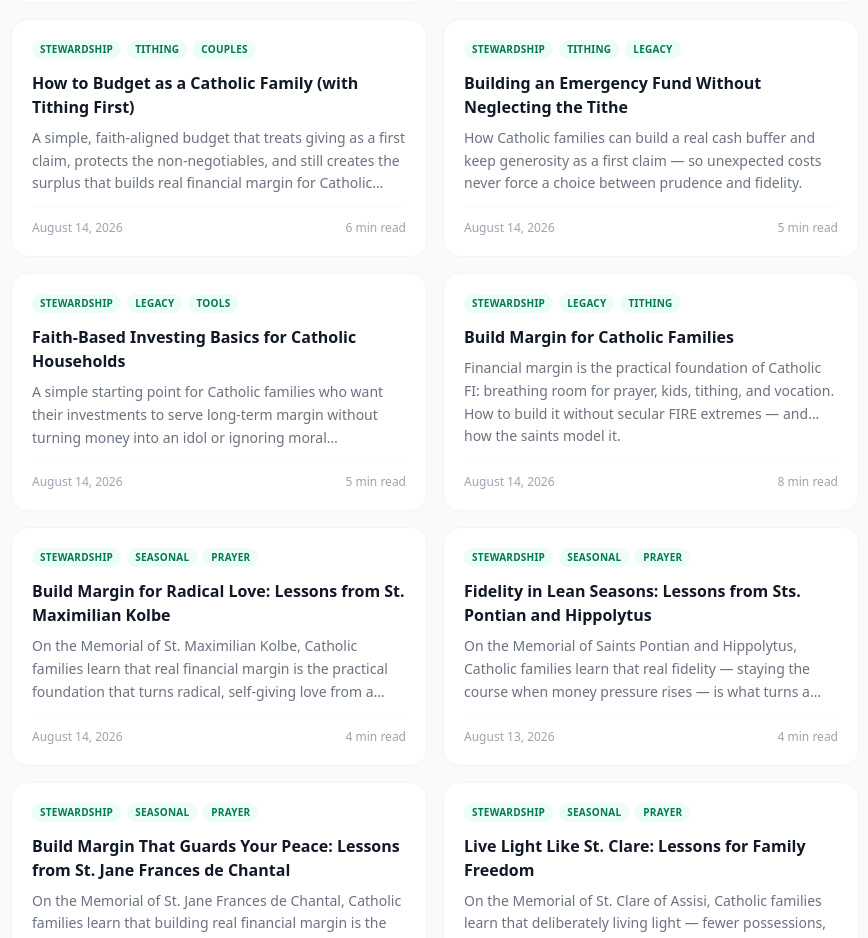
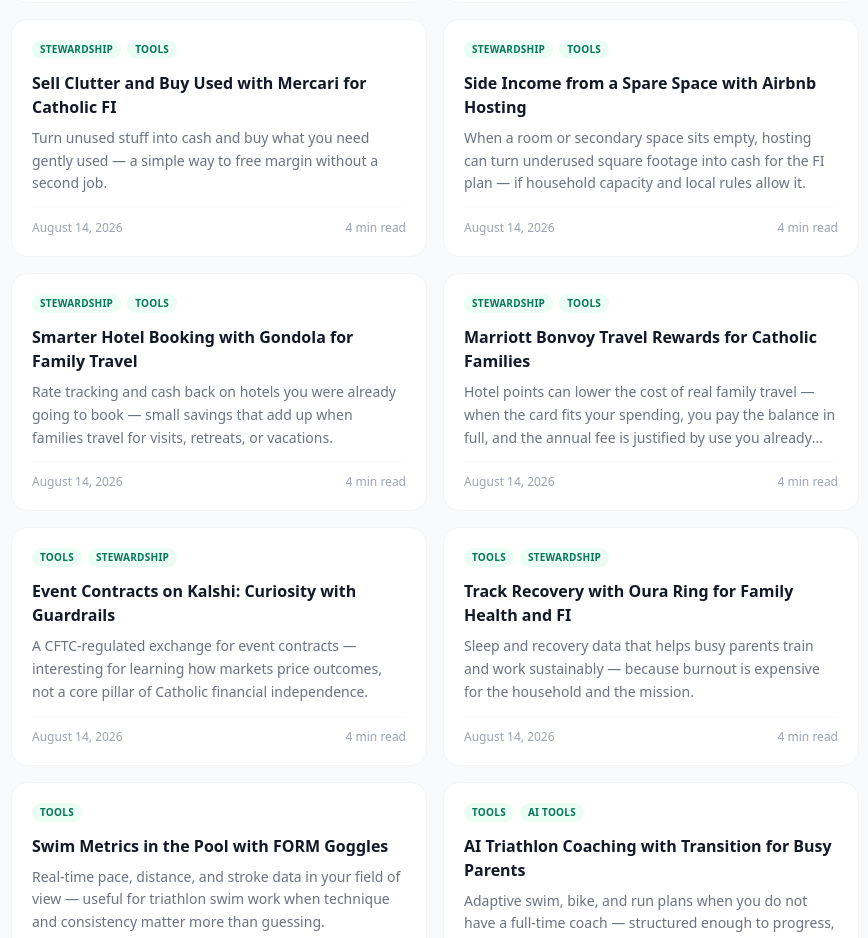
Before and after one commit to daughterpop/super-fi-calc, a React (Vite) app: page /blog in a window 1280 px wide. Shown: the part 1340-2278 px from the top of the page, without its empty margins (205-1073 px from the left). Built offline with nearby package versions, Linux system fonts and the light colour scheme.

Commit message:
Add metadata for 10 remaining referral tool posts

```diff
--- a/src/data/posts.js
+++ b/src/data/posts.js
@@ -48,6 +48,106 @@ const rawPosts = [
     link: '/blog/stretch-the-grocery-budget-with-thrive-market-for-catholic-fi',
     tags: ['Stewardship', 'Tools', 'Parenting'],
     featured: true
+  },
+  {
+    title: 'Cut the Phone Bill with Mint Mobile for Catholic FI',
+    date: 'August 14, 2026',
+    dateSort: '2026-08-14',
+    excerpt: 'A recurring bill most households can shrink without lifestyle drama — freeing cash for the emergency fund, investing, or the tithe.',
+    readTime: '4 min read',
+    link: '/blog/cut-the-phone-bill-with-mint-mobile-for-catholic-fi',
+    tags: ['Stewardship', 'Tools'],
+    featured: false
+  },
+  {
+    title: 'Sell Clutter and Buy Used with Mercari for Catholic FI',
+    date: 'August 14, 2026',
+    dateSort: '2026-08-14',
+    excerpt: 'Turn unused stuff into cash and buy what you need gently used — a simple way to free margin without a second job.',
+    readTime: '4 min read',
+    link: '/blog/sell-clutter-and-buy-used-with-mercari-for-catholic-fi',
+    tags: ['Stewardship', 'Tools'],
+    featured: false
+  },
+  {
+    title: 'Side Income from a Spare Space with Airbnb Hosting',
+    date: 'August 14, 2026',
+    dateSort: '2026-08-14',
+    excerpt: 'When a room or secondary space sits empty, hosting can turn underused square footage into cash for the FI plan — if household capacity and local rules allow it.',
+    readTime: '4 min read',
+    link: '/blog/side-income-from-a-spare-space-with-airbnb-hosting',
+    tags: ['Stewardship', 'Tools'],
+    featured: false
+  },
+  {
+    title: 'Smarter Hotel Booking with Gondola for Family Travel',
+    date: 'August 14, 2026',
+    dateSort: '2026-08-14',
+    excerpt: 'Rate tracking and cash back on hotels you were already going to book — small savings that add up when families travel for visits, retreats, or vacations.',
+    readTime: '4 min read',
+    link: '/blog/smarter-hotel-booking-with-gondola-for-family-travel',
+    tags: ['Stewardship', 'Tools'],
+    featured: false
+  },
+  {
+    title: 'Marriott Bonvoy Travel Rewards for Catholic Families',
+    date: 'August 14, 2026',
+    dateSort: '2026-08-14',
+    excerpt: 'Hotel points can lower the cost of real family travel — when the card fits your spending, you pay the balance in full, and the annual fee is justified by use you already planned.',
+    readTime: '4 min read',
+    link: '/blog/marriott-bonvoy-travel-rewards-for-catholic-families',
+    tags: ['Stewardship', 'Tools'],
+    featured: false
+  },
+  {
+    title: 'Event Contracts on Kalshi: Curiosity with Guardrails',
+    date: 'August 14, 2026',
+    dateSort: '2026-08-14',
+    excerpt: 'A CFTC-regulated exchange for event contracts — interesting for learning how markets price outcomes, not a core pillar of Catholic financial independence.',
+    readTime: '4 min read',
+    link: '/blog/event-contracts-on-kalshi-curiosity-with-guardrails',
+    tags: ['Tools', 'Stewardship'],
+    featured: false
+  },
+  {
+    title: 'Track Recovery with Oura Ring for Family Health and FI',
+    date: 'August 14, 2026',
+    dateSort: '2026-08-14',
+    excerpt: 'Sleep and recovery data that helps busy parents train and work sustainably — because burnout is expensive for the household and the mission.',
+    readTime: '4 min read',
+    link: '/blog/track-recovery-with-oura-ring-for-family-health-and-fi',
+    tags: ['Tools', 'Stewardship'],
+    featured: false
+  },
+  {
+    title: 'Swim Metrics in the Pool with FORM Goggles',
+    date: 'August 14, 2026',
+    dateSort: '2026-08-14',
+    excerpt: 'Real-time pace, distance, and stroke data in your field of view — useful for triathlon swim work when technique and consistency matter more than guessing.',
+    readTime: '4 min read',
+    link: '/blog/swim-metrics-in-the-pool-with-form-goggles',
+    tags: ['Tools'],
+    featured: false
+  },
+  {
+    title: 'AI Triathlon Coaching with Transition for Busy Parents',
+    date: 'August 14, 2026',
+    dateSort: '2026-08-14',
+    excerpt: 'Adaptive swim, bike, and run plans when you do not have a full-time coach — structured enough to progress, flexible enough for family life.',
+    readTime: '4 min read',
+    link: '/blog/ai-triathlon-coaching-with-transition-for-busy-parents',
+    tags: ['Tools', 'AI Tools'],
+    featured: false
+  },
+  {
+    title: 'Private Mail and VPN with Proton for Catholic Families',
+    date: 'August 14, 2026',
+    dateSort: '2026-08-14',
+    excerpt: 'Encrypted email, VPN, password manager, and drive under one privacy-focused provider — a practical layer of digital stewardship alongside data-broker removal.',
+    readTime: '4 min read',
+    link: '/blog/private-mail-and-vpn-with-proton-for-catholic-families',
+    tags: ['Privacy', 'Tools', 'Stewardship'],
+    featured: false
   },
   {
     title: 'Is FIRE Compatible with Catholicism?',
@@ -330,7 +430,7 @@ const rawPosts = [
     featured: false
   },
   {
-    title: 'Protect Your Family’s Digital Privacy: Stewardship Tools That Belong on the Path to FI',
+    title: 'Protect Your Family\'s Digital Privacy: Stewardship Tools That Belong on the Path to FI',
     date: 'July 12, 2026',
     dateSort: '2026-07-12',
     excerpt: 'Identity theft and data brokers drain time, money, and peace. How Incogni and Surfshark help Catholic families protect their household as part of faithful financial independence.',
@@ -353,7 +453,7 @@ const rawPosts = [
     title: 'Catholic Families: Leverage AI for Prayerful Financial Freedom and Lasting Legacy',
     date: 'June 04, 2026',
     dateSort: '2026-06-04',
-    excerpt: 'With the Pope’s new encyclical on AI, Catholic families can use smart tools alongside prayer to accelerate their path to financial independence and build a faith-filled legacy for their kids.',
+    excerpt: 'With the Pope\'s new encyclical on AI, Catholic families can use smart tools alongside prayer to accelerate their path to financial independence and build a faith-filled legacy for their kids.',
     readTime: '4 min read',
     link: '/blog/catholic-families-leverage-ai-for-prayerful-financial-freedom-and-lasting-legacy',
     tags: ['AI Tools', 'Prayer', 'Legacy'],
@@ -460,10 +560,10 @@ const rawPosts = [
     featured: false
   },
   {
-    title: 'Stewarding Your Family’s Future: Building Generational Wealth Through Faith and FI',
+    title: 'Stewarding Your Family\'s Future: Building Generational Wealth Through Faith and FI',
     date: 'May 20, 2026',
     dateSort: '2026-05-20',
-    excerpt: 'Financial independence isn’t just about early retirement — it’s about creating a lasting legacy of faith, generosity, and wise stewardship for the next generation.',
+    excerpt: 'Financial independence isn\'t just about early retirement — it\'s about creating a lasting legacy of faith, generosity, and wise stewardship for the next generation.',
     readTime: '4 min read',
     link: '/blog/stewarding-your-familys-future-building-generational-wealth-through-faith-and-fi',
     tags: ['Legacy', 'Stewardship'],
@@ -473,7 +573,7 @@ const rawPosts = [
     title: 'Why Financial Independence Is for Everyone',
     date: 'May 18, 2026',
     dateSort: '2026-05-18',
-    excerpt: 'Financial independence isn’t just for tech bros or high earners — it’s for regular families ready to build margin, faith, and freedom.',
+    excerpt: 'Financial independence isn\'t just for tech bros or high earners — it\'s for regular families ready to build margin, faith, and freedom.',
     readTime: '4 min read',
     link: '/blog/why-fi-for-everyone',
     tags: ['Stewardship', 'Legacy'],
@@ -481,7 +581,6 @@ const rawPosts = [
   }
 ];
 
-// Dedupe by link so the same post can never appear twice in the list
 const seen = new Set();
 export const allPosts = rawPosts.filter((post) => {
   if (seen.has(post.link)) return false;
@@ -504,7 +603,6 @@ export const allTags = [
 
 export const featuredPosts = allPosts.filter((p) => p.featured);
 
-/** Primary evergreen pillars — always surface in post footers for internal linking. */
 export const PILLAR_LINKS = [
   {
     to: '/blog/why-fi-for-catholics',
@@ -523,7 +621,6 @@ export const PILLAR_LINKS = [
   }
 ];
 
-/** Lookup post metadata by pathname (e.g. /blog/slug) for SEO. */
 export function getPostByPath(pathname) {
   if (!pathname) return null;
   const normalized = pathname.endsWith('/') && pathname.length > 1
@@ -532,10 +629,6 @@ export function getPostByPath(pathname) {
   return allPosts.find((p) => p.link === normalized) || null;
 }
 
-/**
- * Related posts by shared tags (scored), excluding current page.
- * Used by BlogPostFooter for stronger internal linking.
- */
 export function getRelatedPosts(currentLink, limit = 3) {
   if (!currentLink) return allPosts.filter((p) => p.featured).slice(0, limit);
 
@@ -560,7 +653,6 @@ export function getRelatedPosts(currentLink, limit = 3) {
   const related = scored.slice(0, limit).map((x) => x.post);
   if (related.length >= limit) return related;
 
-  // Fill with featured if not enough tag overlap
   const used = new Set([normalized, ...related.map((p) => p.link)]);
   for (const p of allPosts) {
     if (related.length >= limit) break;
```
